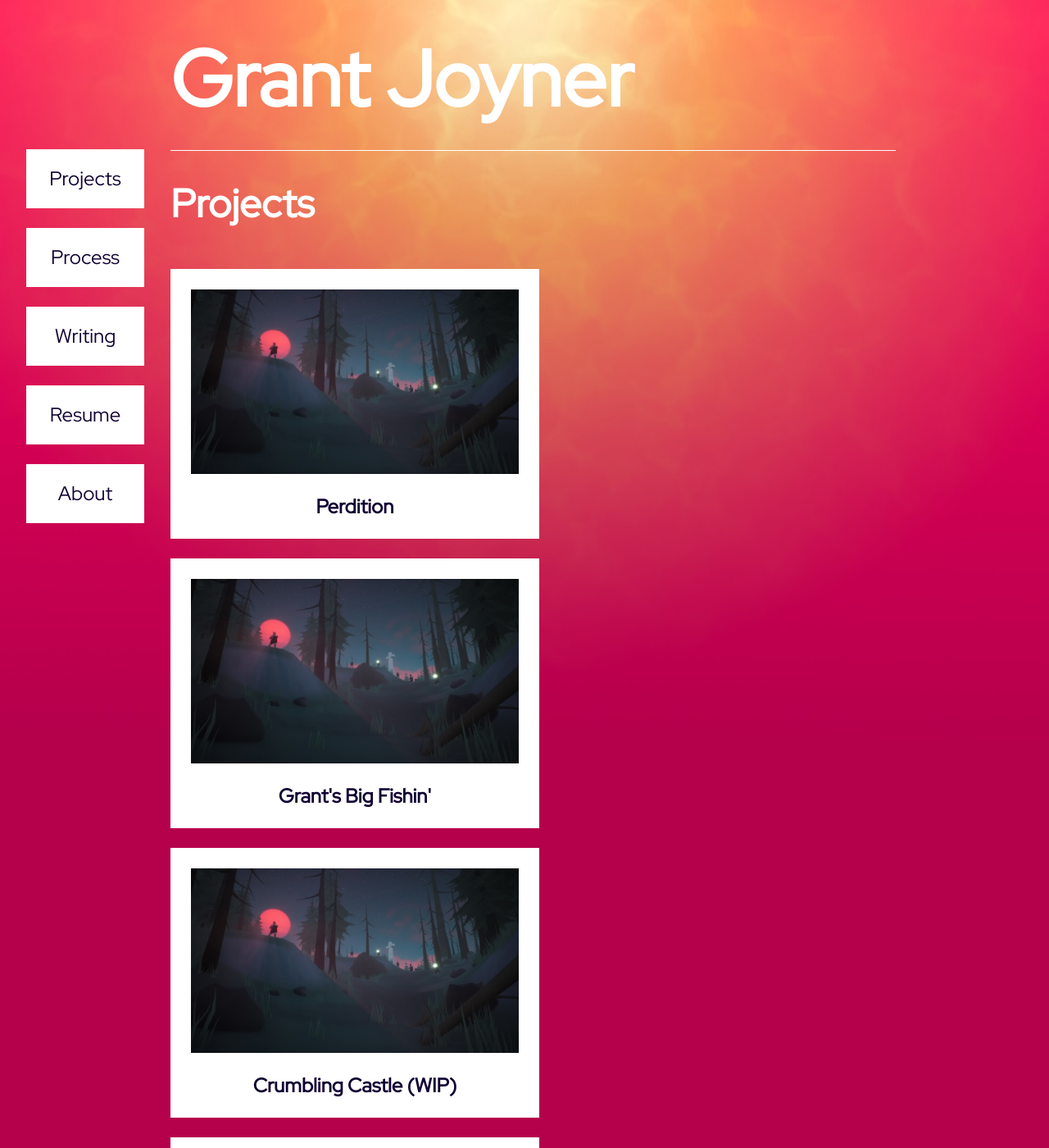
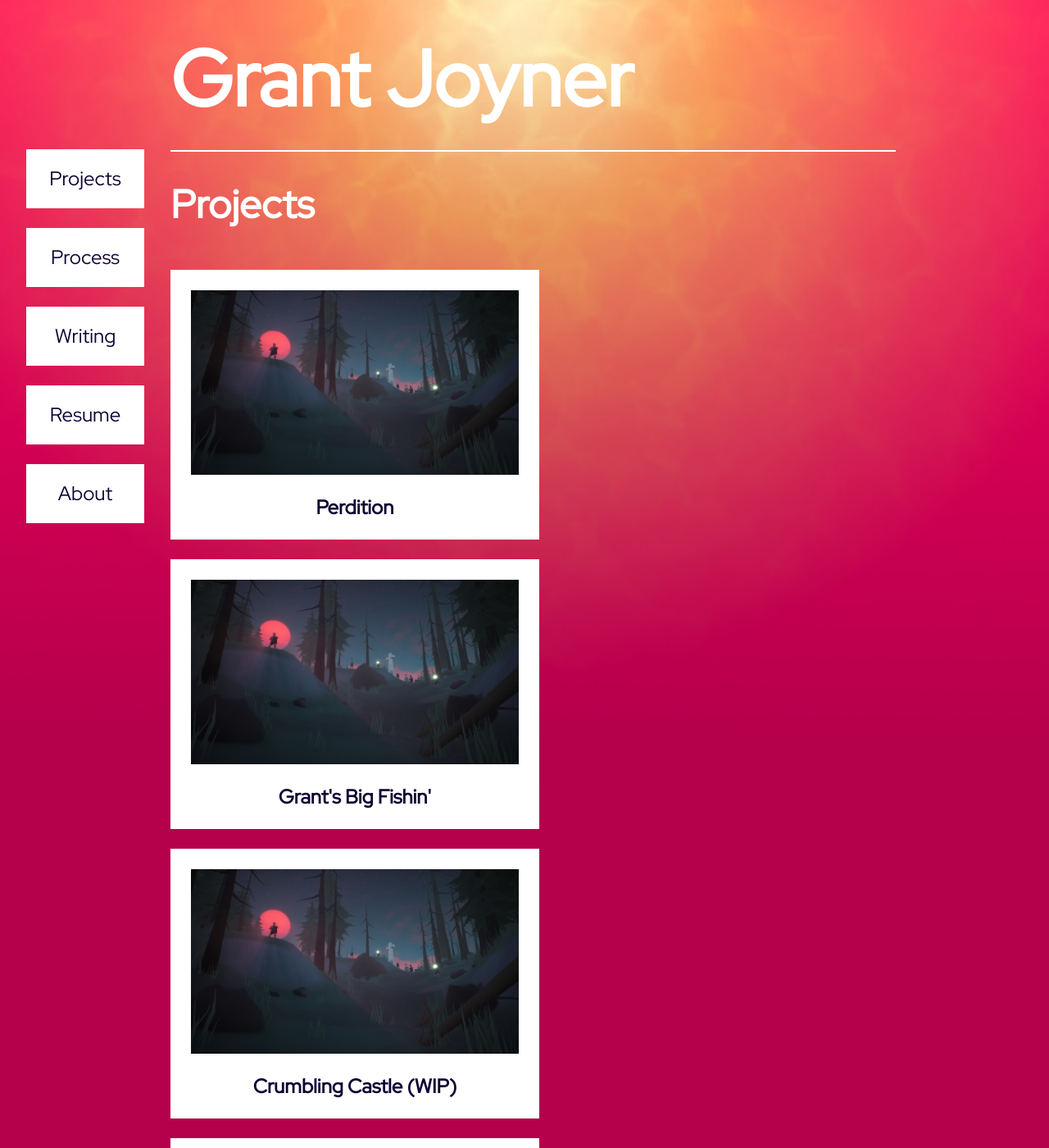
Before and after one commit to digigrant/digigrant.github.io, a Jekyll site: the page built from index.html, in a window 1280 px wide and 1400 px high. Shown: the whole window at 82% size. Built offline with Jekyll 4.4.1, drawn with Linux system fonts in a browser that asks for light colours; some web fonts are replaced.

Commit message:
line thickness

```diff
--- a/_sass/main.scss
+++ b/_sass/main.scss
@@ -57,7 +57,7 @@
     padding-top: 24px;
     padding-bottom: 24px;
 
-    border-bottom: 1px solid $color1;
+    border-bottom: 2px solid $color1;
 }
 
 h1
@@ -97,7 +97,7 @@
     .links
     {
         float: left;
-        border-top: 1px solid $color2;
+        border-top: 2px solid $color2;
         width: 70%;
         margin: auto;
 
```
